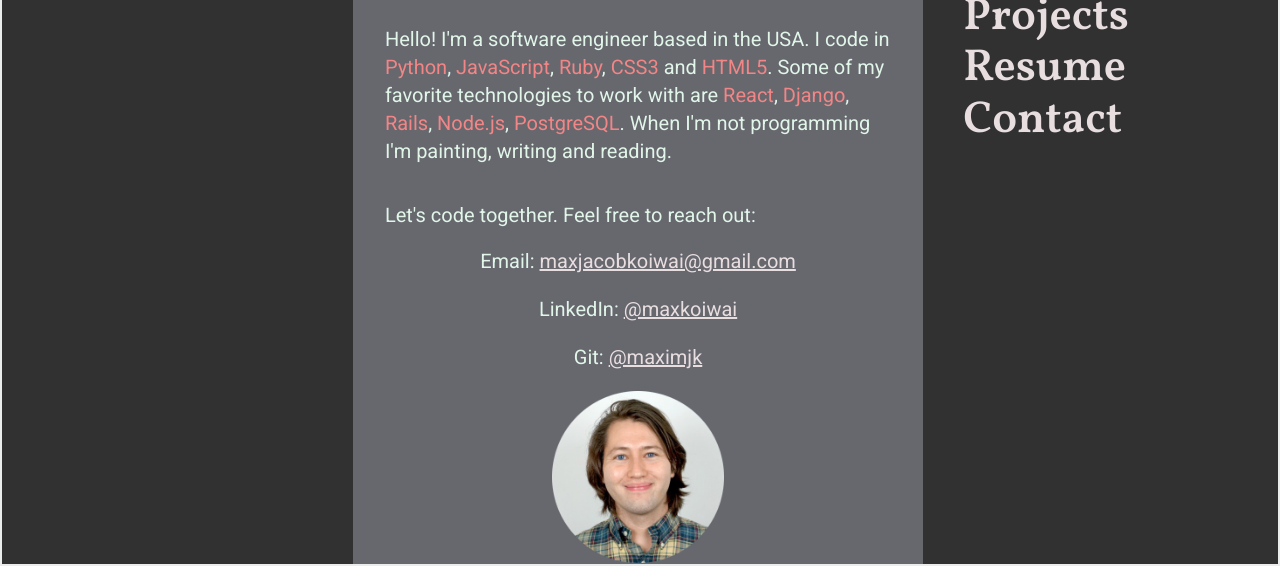
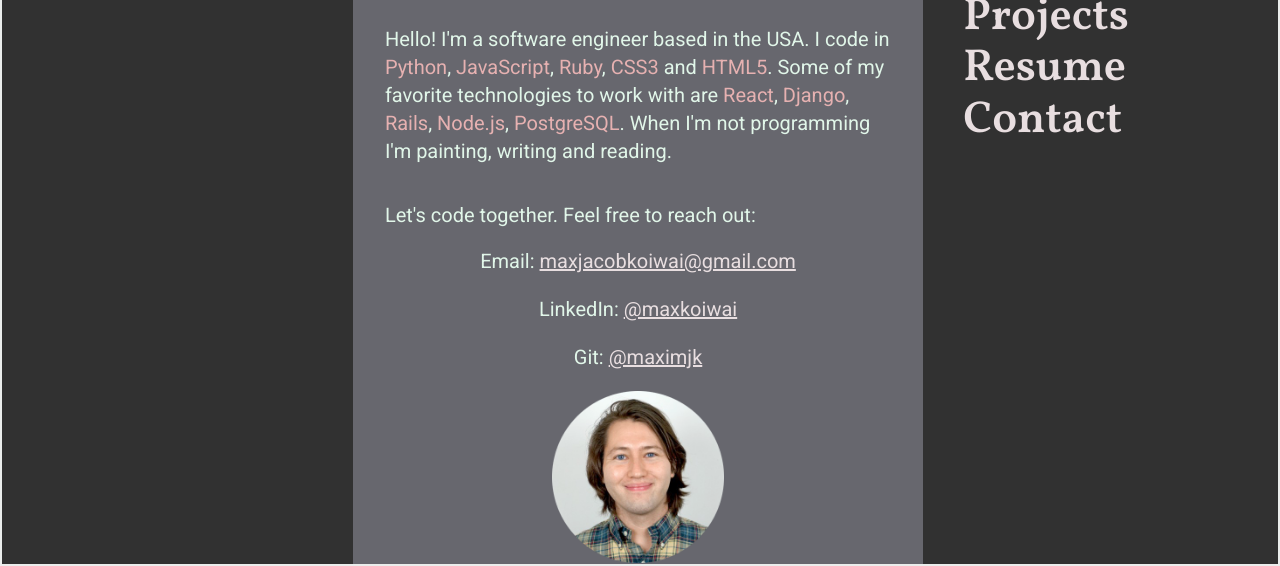
Before and after one commit to MaximJK/Portfolio, a Gatsby site: page / in a window 1280 px wide. Shown: the part 234-800 px from the top of the page. Built offline with nearby package versions, Linux system fonts and the light colour scheme; Gatsby itself is replaced by a stand-in of ours.

Commit message:
color update span

```diff
--- a/src/pages/aboutme.module.css
+++ b/src/pages/aboutme.module.css
@@ -8,7 +8,7 @@
     line-height: 3.5vh;
 }
 .aboutme > p >span{
-    color: #f28686;
+    color: #e6b1b1;
 }
 
 
```
